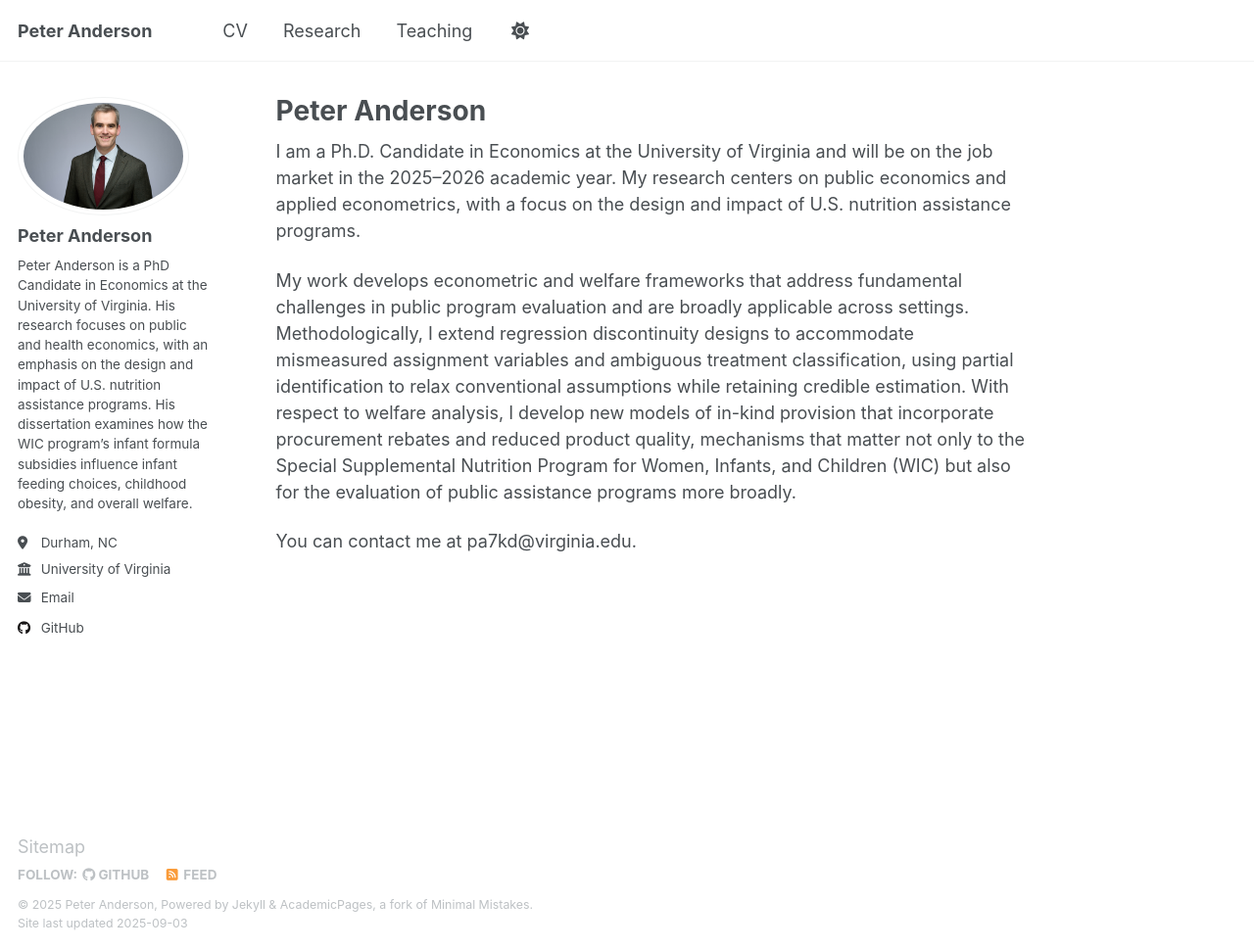
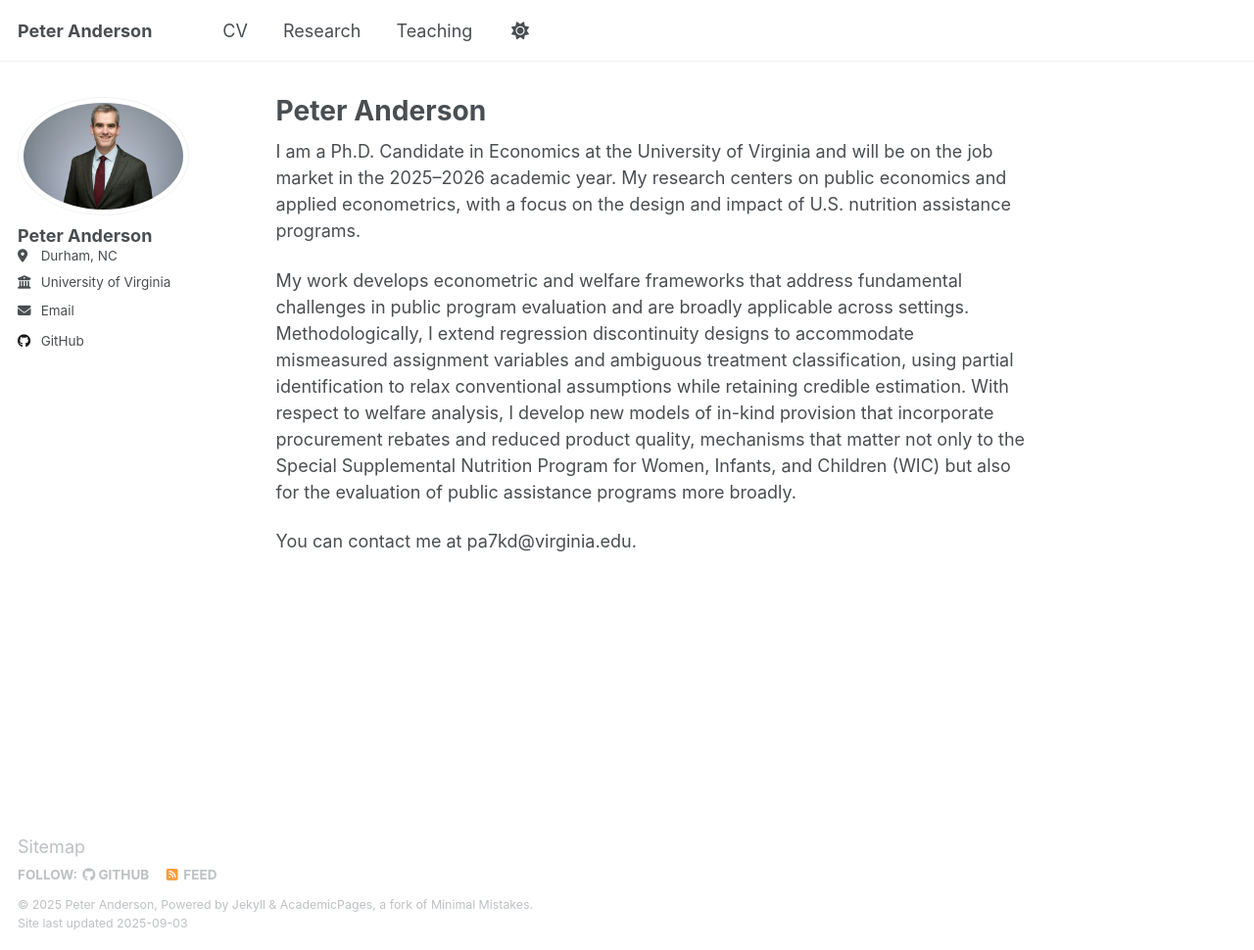
Before and after one commit to PeterMichaelAnderson/PeterMichaelAnderson.github.io, a Jekyll site: the page built from index.md, in a window 1280 px wide and 970 px high. Shown: the whole window at 98% size. Built offline with Jekyll 4.4.1, drawn with Linux system fonts in a browser that asks for light colours.

Commit message:
Update _config.yml

```diff
--- a/_config.yml
+++ b/_config.yml
@@ -25,7 +25,7 @@ author:
   avatar           : "Anderson_Peter_858_1440.jpg"
   name             : "Peter Anderson"
   pronouns         : # example: "she/her"
-  bio              : "Peter Anderson is a PhD Candidate in Economics at the University of Virginia. His research focuses on public and health economics, with an emphasis on the design and impact of U.S. nutrition assistance programs. His dissertation examines how the WIC program’s infant formula subsidies influence infant feeding choices, childhood obesity, and overall welfare."
+  bio              : #"Peter Anderson is a PhD Candidate in Economics at the University of Virginia. His research focuses on public and health economics, with an emphasis on the design and impact of U.S. nutrition assistance programs. His dissertation examines how the WIC program’s infant formula subsidies influence infant feeding choices, childhood obesity, and overall welfare."
   location         : "Durham, NC"
   employer         : "University of Virginia"
   uri              : # URL
```
